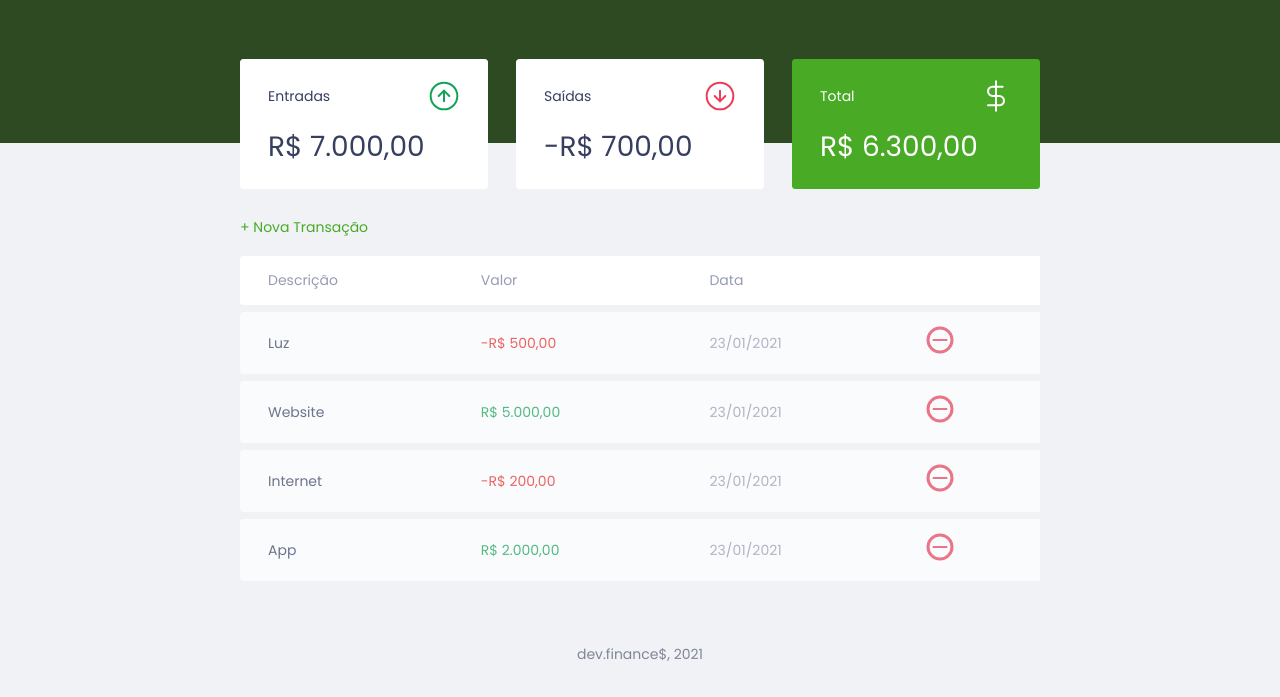
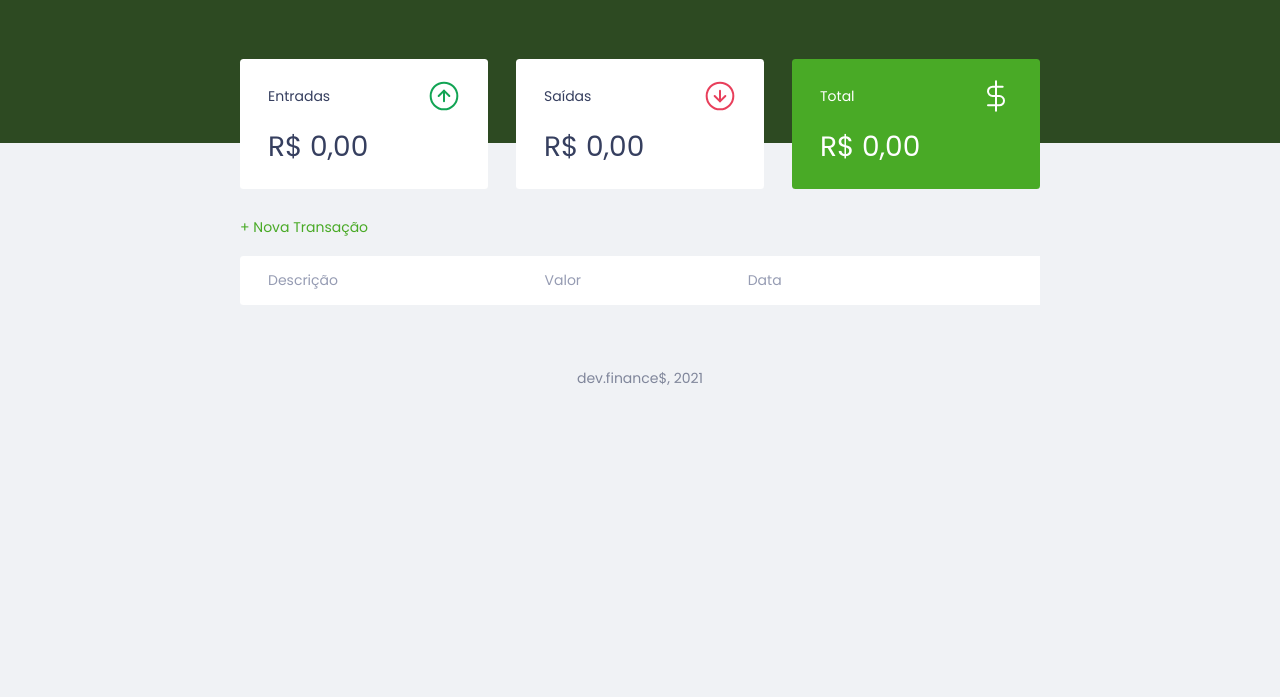
Before and after one commit to dwyvid1/Discover-Marathon, a plain HTML site: page index.html in a window 1280 px wide. Shown: the part 55-752 px from the top of the page. Drawn offline with Linux system fonts and the light colour scheme.

Commit message:
Finalizing the project :rocket:

```diff
--- a/index.html
+++ b/index.html
@@ -25,7 +25,7 @@
                     <span>Entradas</span>
                     <img src="./assets/income.svg" alt="Imagem de entradas">
                 </h3>
-                <p id="incomeDisplay">R$ 5.000,00</p>
+                <p id="incomeDisplay">R$ 0,00</p>
             </div>
 
             <div class="card">
@@ -33,7 +33,7 @@
                     <span>Saídas</span>
                     <img src="./assets/expense.svg" alt="Imagem de saídas">
                 </h3>
-                <p id="expenseDisplay">R$2.000,00</p>
+                <p id="expenseDisplay">R$ 0,00</p>
             </div>
 
             <div class="card total">
@@ -41,7 +41,7 @@
                     <span>Total</span>
                     <img src="./assets/total.svg" alt="Imagem de total">
                 </h3>
-                <p id="totalDisplay">R$ 3.000,00</p>
+                <p id="totalDisplay">R$ 0,00</p>
             </div>
         </section>
 
--- a/javascript/scripts.js
+++ b/javascript/scripts.js
@@ -8,29 +8,18 @@ const Modal = {
     }
 }
 
+const Storage = {
+    get() {
+        return JSON.parse(localStorage.getItem("dev.finances:transactions")) || []
+    },
+
+    set(transactions) {
+        localStorage.setItem("dev.finances:transactions", JSON.stringify(transactions))
+    }
+}
+
 const Transaction = {
-    all: [
-        {
-            description: 'Luz',
-            amount: -50000,
-            date: '23/01/2021'
-        },
-        {
-            description: 'Website',
-            amount: 500000,
-            date: '23/01/2021'
-        },
-        {
-            description: 'Internet',
-            amount: -20000,
-            date: '23/01/2021'
-        },
-        {
-            description: 'App',
-            amount: 200000,
-            date: '23/01/2021'
-        },
-    ],
+    all: Storage.get(),
 
     add(transaction) {
         Transaction.all.push(transaction)
@@ -215,12 +204,14 @@ const Form = {
 
 const App = {
     init() {
-        Transaction.all.forEach((transaction, index) => {
-            DOM.addTransaction(transaction, index)
-        })
+       Transaction.all.forEach(DOM.addTransaction)
 
-        DOM.updateBalance()
+       DOM.updateBalance()
+
+       Storage.set(Transaction.all)
+
     },
+
     reload() {
         DOM.clearTransactions()
         App.init()
```
